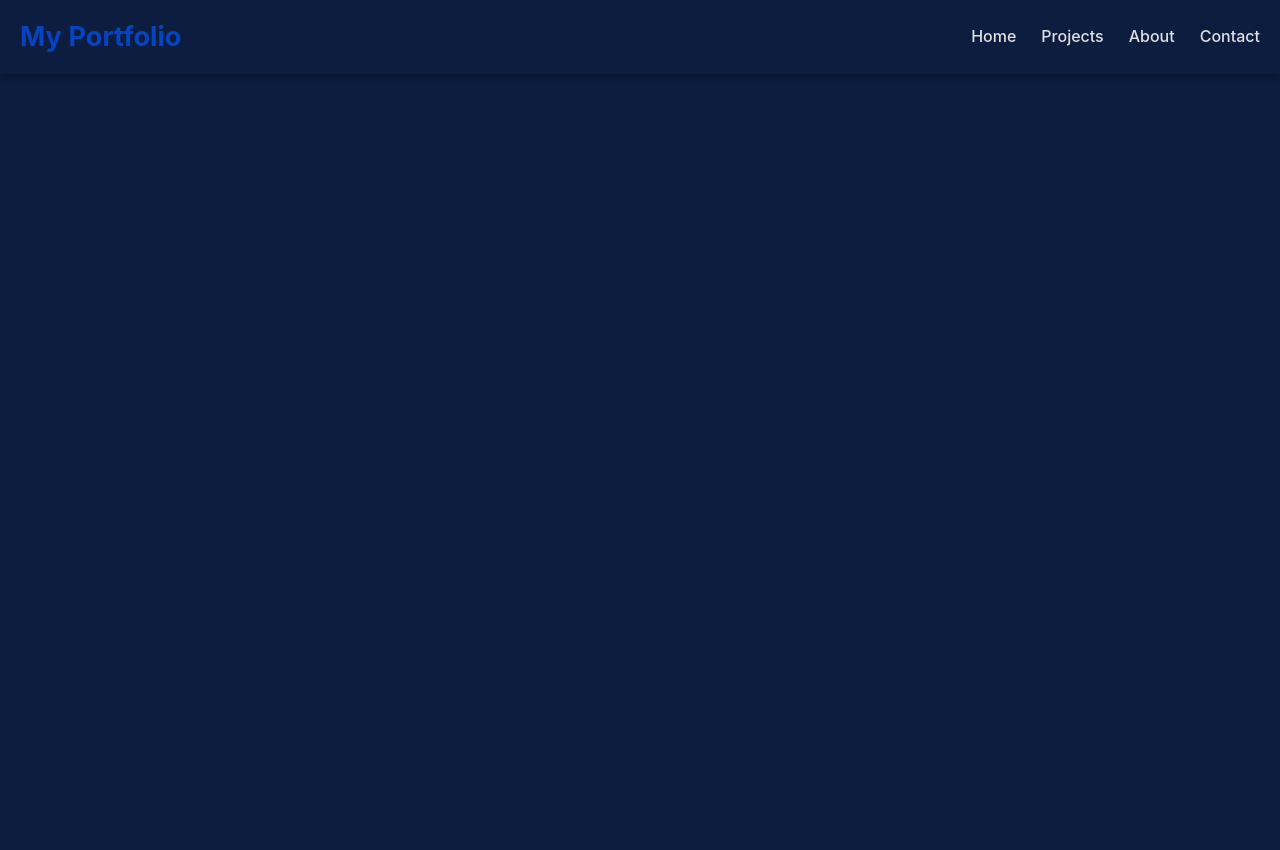
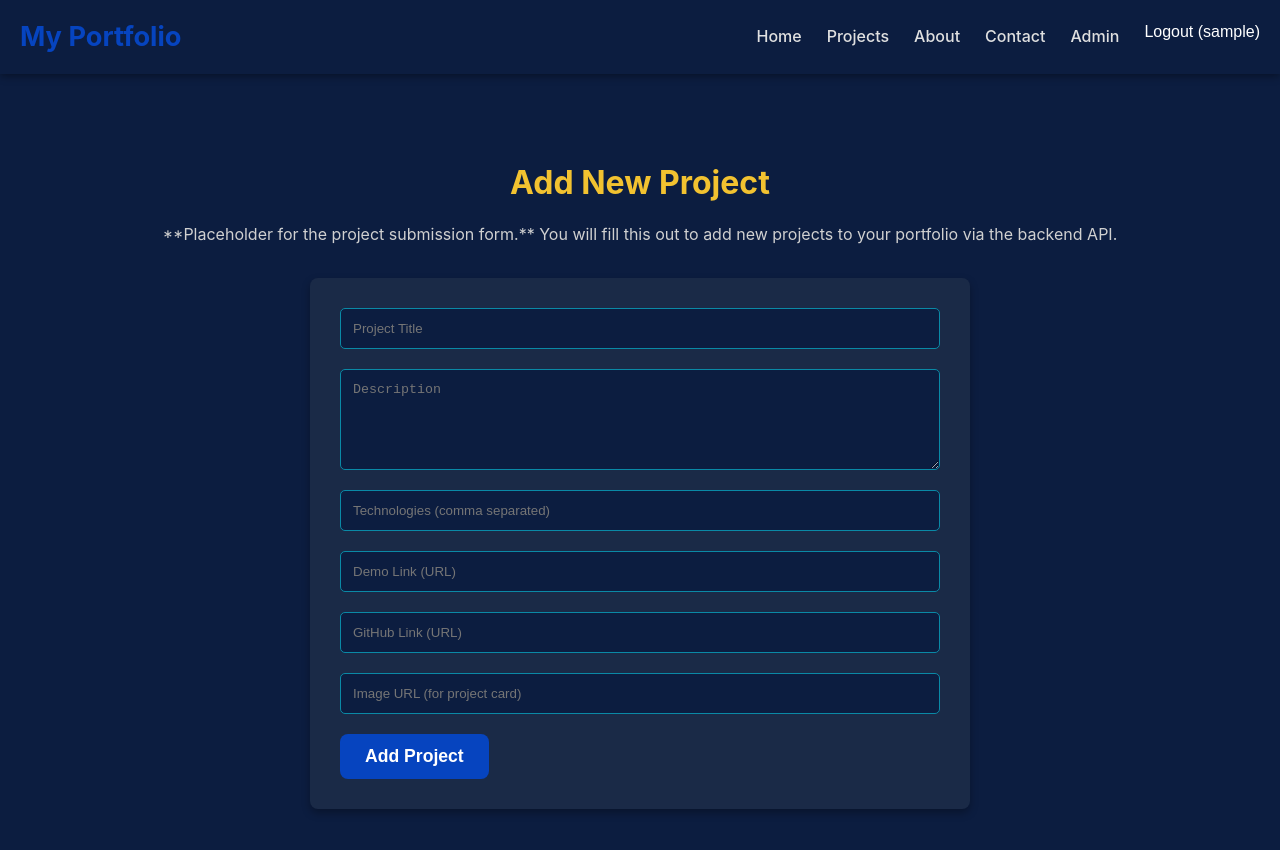
Before and after one commit to sbcybersolutions/MyPortfolioApp, a React (Vite) app in the folder frontend/: page /admin/add-project in a window 1280 px wide. Shown: the top 850 px of the page. Before the commit the page ends 800 px from the top, so only its background shows below. Built offline with nearby package versions, Linux system fonts and the light colour scheme; sample sign-in values are in the browser's storage.

Commit message:
added placeholder admin dash and create project pages and routes

```diff
--- a/frontend/src/App.jsx
+++ b/frontend/src/App.jsx
@@ -8,17 +8,22 @@ import Projects from './pages/Projects';
 import About from './pages/About';
 import Contact from './pages/Contact';
 import Navbar from './components/Navbar';
-
-// NEW AUTH IMPORTS
 import Login from './pages/auth/Login';
 import Register from './pages/auth/Register';
-// We'll add an AdminDashboard and AddProjectForm later
-// import AdminDashboard from './pages/admin/AdminDashboard';
-// import AddProjectForm from './pages/admin/AddProjectForm';
 
+// NEW IMPORT: AuthProvider
+import { AuthProvider } from './context/AuthContext';
+
+// Placeholder for admin pages (we'll create these soon)
+import AdminDashboard from './pages/admin/AdminDashboard';
+import AddProjectForm from './pages/admin/AddProjectForm';
+
+// NEW IMPORT: ProtectedRoute
+import ProtectedRoute from './components/ProtectedRoute'; // We'll create this next
 
 function App() {
   return (
+    <AuthProvider> {/* Wrap the entire application with AuthProvider */}
       <Router>
         <Navbar />
         <div className="container">
@@ -27,19 +32,31 @@ function App() {
             <Route path="/projects" element={<Projects />} />
             <Route path="/about" element={<About />} />
             <Route path="/contact" element={<Contact />} />
-
-          {/* NEW AUTH ROUTES */}
             <Route path="/login" element={<Login />} />
             <Route path="/register" element={<Register />} />
 
-          {/* Protected Admin Routes will go here later */}
-          {/*
-          <Route path="/admin" element={<ProtectedRoute><AdminDashboard /></ProtectedRoute>} />
-          <Route path="/admin/add-project" element={<ProtectedRoute><AddProjectForm /></ProtectedRoute>} />
-          */}
+            {/* PROTECTED ADMIN ROUTES */}
+            {/* Apply ProtectedRoute to routes that require authentication */}
+            <Route
+              path="/admin"
+              element={
+                <ProtectedRoute>
+                  <AdminDashboard />
+                </ProtectedRoute>
+              }
+            />
+            <Route
+              path="/admin/add-project"
+              element={
+                <ProtectedRoute>
+                  <AddProjectForm />
+                </ProtectedRoute>
+              }
+            />
           </Routes>
         </div>
       </Router>
+    </AuthProvider>
   );
 }
 
--- a/frontend/src/components/Navbar.css
+++ b/frontend/src/components/Navbar.css
@@ -81,3 +81,28 @@
     text-align: center;
   }
 }
+
+.nav-button {
+  background: none;
+  border: none;
+  color: white; /* Match link color */
+  font-size: 1em; /* Match link font size */
+  font-weight: 500; /* Match link font weight */
+  cursor: pointer;
+  padding: 0; /* Remove default button padding */
+  transition: color 0.3s ease;
+}
+
+.nav-button:hover {
+  color: var(--color-accent-blue); /* Match link hover color */
+}
+
+/* Adjust media queries if needed for button */
+@media (max-width: 768px) {
+  .navbar-links li .nav-button {
+    /* Ensure button takes full width when stacked */
+    width: 100%;
+    text-align: center;
+    padding: 5px 0; /* Match link padding */
+  }
+}
--- a/frontend/src/components/Navbar.jsx
+++ b/frontend/src/components/Navbar.jsx
@@ -1,8 +1,18 @@
 import React from 'react';
-import { Link } from 'react-router-dom'; // Import Link for navigation
-import './Navbar.css'; // We'll create this CSS file
+import { Link, useNavigate } from 'react-router-dom'; // Import useNavigate
+import './Navbar.css';
+import { useAuth } from '../context/AuthContext'; // NEW: Import useAuth hook
 
 function Navbar() {
+  const { isAuthenticated, logout, user } = useAuth(); // Get auth state and logout function
+  const navigate = useNavigate();
+
+  const handleLogout = () => {
+    logout(); // Call the logout function from context
+    navigate('/login'); // Redirect to login page after logout
+    window.location.reload(); // Optional: A full reload can ensure all components update
+  };
+
   return (
     <nav className="navbar">
       <div className="navbar-brand">
@@ -21,6 +31,27 @@ function Navbar() {
         <li>
           <Link to="/contact">Contact</Link>
         </li>
+        {isAuthenticated ? (
+          // If authenticated, show Admin Dashboard and Logout
+          <>
+            <li>
+              <Link to="/admin">Admin</Link>
+            </li>
+            <li>
+              <button onClick={handleLogout} className="nav-button">Logout ({user?.username})</button>
+            </li>
+          </>
+        ) : (
+          // If not authenticated, show Login and Register
+          <>
+            <li>
+              <Link to="/login">Login</Link>
+            </li>
+            <li>
+              <Link to="/register">Register</Link>
+            </li>
+          </>
+        )}
       </ul>
     </nav>
   );
--- /dev/null
+++ b/frontend/src/components/ProtectedRoute.jsx
@@ -0,0 +1,18 @@
+import React from 'react';
+import { Navigate } from 'react-router-dom';
+import { useAuth } from '../context/AuthContext'; // Import useAuth hook
+
+const ProtectedRoute = ({ children }) => {
+  const { isAuthenticated } = useAuth(); // Get authentication status from context
+
+  if (!isAuthenticated) {
+    // If not authenticated, redirect them to the login page.
+    // The 'replace' prop ensures that the user can't go back to the protected page via browser back button.
+    return <Navigate to="/login" replace />;
+  }
+
+  // If authenticated, render the children components (the protected content)
+  return children;
+};
+
+export default ProtectedRoute;
--- /dev/null
+++ b/frontend/src/context/AuthContext.jsx
@@ -0,0 +1,71 @@
+import React, { createContext, useState, useEffect, useContext } from 'react';
+
+// Create the Auth Context
+const AuthContext = createContext(null);
+
+// Create the Auth Provider component
+export const AuthProvider = ({ children }) => {
+  // Initialize state from localStorage on first load
+  const [user, setUser] = useState(() => {
+    try {
+      const storedUser = localStorage.getItem('user');
+      return storedUser ? JSON.parse(storedUser) : null;
+    } catch (error) {
+      console.error("Failed to parse user from localStorage", error);
+      return null;
+    }
+  });
+  const [authToken, setAuthToken] = useState(() => localStorage.getItem('authToken') || null);
+
+  // Effect to update localStorage whenever user or authToken changes
+  useEffect(() => {
+    if (user) {
+      localStorage.setItem('user', JSON.stringify(user));
+    } else {
+      localStorage.removeItem('user');
+    }
+    if (authToken) {
+      localStorage.setItem('authToken', authToken);
+    } else {
+      localStorage.removeItem('authToken');
+    }
+  }, [user, authToken]);
+
+  // Login function: updates state and localStorage
+  const login = (userData, token) => {
+    setUser(userData);
+    setAuthToken(token);
+    // Note: localStorage is updated via useEffect
+  };
+
+  // Logout function: clears state and localStorage
+  const logout = () => {
+    setUser(null);
+    setAuthToken(null);
+    // Note: localStorage is updated via useEffect
+  };
+
+  // Value provided to consumers of this context
+  const authContextValue = {
+    user,
+    authToken,
+    isAuthenticated: !!user && !!authToken, // Check if both user data and token exist
+    login,
+    logout,
+  };
+
+  return (
+    <AuthContext.Provider value={authContextValue}>
+      {children}
+    </AuthContext.Provider>
+  );
+};
+
+// Custom hook to easily consume the AuthContext
+export const useAuth = () => {
+  const context = useContext(AuthContext);
+  if (context === undefined) {
+    throw new Error('useAuth must be used within an AuthProvider');
+  }
+  return context;
+};
--- /dev/null
+++ b/frontend/src/pages/admin/AddProjectForm.jsx
@@ -0,0 +1,46 @@
+import React from 'react';
+
+function AddProjectForm() {
+  return (
+    <div className="add-project-container" style={{ textAlign: 'center', padding: '40px' }}>
+      <h1 style={{ color: 'var(--color-yellow)' }}>Add New Project</h1>
+      <p style={{ color: '#D0D0D0', marginTop: '20px' }}>
+        **Placeholder for the project submission form.**
+        You will fill this out to add new projects to your portfolio via the backend API.
+      </p>
+      {/* Future Project Form will go here */}
+      <form style={{
+          display: 'flex',
+          flexDirection: 'column',
+          gap: '20px',
+          maxWidth: '600px',
+          margin: '30px auto',
+          padding: '30px',
+          backgroundColor: '#1A2A47',
+          borderRadius: '8px',
+          boxShadow: '0 4px 8px rgba(0, 0, 0, 0.3)',
+          textAlign: 'left'
+      }}>
+          <input type="text" placeholder="Project Title" disabled style={{ padding: '12px', border: '1px solid #0A89A6', borderRadius: '5px', background: '#0C1D40', color: '#E0E0E0' }} />
+          <textarea placeholder="Description" rows="5" disabled style={{ padding: '12px', border: '1px solid #0A89A6', borderRadius: '5px', background: '#0C1D40', color: '#E0E0E0' }}></textarea>
+          <input type="text" placeholder="Technologies (comma separated)" disabled style={{ padding: '12px', border: '1px solid #0A89A6', borderRadius: '5px', background: '#0C1D40', color: '#E0E0E0' }} />
+          <input type="url" placeholder="Demo Link (URL)" disabled style={{ padding: '12px', border: '1px solid #0A89A6', borderRadius: '5px', background: '#0C1D40', color: '#E0E0E0' }} />
+          <input type="url" placeholder="GitHub Link (URL)" disabled style={{ padding: '12px', border: '1px solid #0A89A6', borderRadius: '5px', background: '#0C1D40', color: '#E0E0E0' }} />
+          <input type="url" placeholder="Image URL (for project card)" disabled style={{ padding: '12px', border: '1px solid #0A89A6', borderRadius: '5px', background: '#0C1D40', color: '#E0E0E0' }} />
+          <button type="submit" disabled style={{
+              backgroundColor: 'var(--color-primary-blue)',
+              color: 'white',
+              padding: '12px 25px',
+              border: 'none',
+              borderRadius: '8px',
+              fontWeight: 'bold',
+              cursor: 'not-allowed',
+              fontSize: '1.1em',
+              alignSelf: 'flex-start'
+          }}>Add Project</button>
+      </form>
+    </div>
+  );
+}
+
+export default AddProjectForm;
--- /dev/null
+++ b/frontend/src/pages/admin/AdminDashboard.jsx
@@ -0,0 +1,36 @@
+import React from 'react';
+import { Link } from 'react-router-dom'; // Assuming you might link to other admin pages
+import { useAuth } from '../../context/AuthContext'; // To display logged-in user
+
+function AdminDashboard() {
+  const { user } = useAuth(); // Get user details from context
+
+  return (
+    <div className="admin-dashboard-container" style={{ textAlign: 'center', padding: '40px' }}>
+      <h1 style={{ color: 'var(--color-yellow)' }}>Admin Dashboard</h1>
+      {user && <p style={{ color: 'var(--color-accent-blue)' }}>Welcome, {user.username}!</p>}
+      <p style={{ color: '#D0D0D0', marginTop: '20px' }}>
+        This is your private admin area. Here you can manage your portfolio content.
+      </p>
+      <div style={{ marginTop: '30px' }}>
+        <Link to="/admin/add-project" style={{
+            backgroundColor: 'var(--color-primary-blue)',
+            color: 'white',
+            padding: '12px 25px',
+            borderRadius: '8px',
+            textDecoration: 'none',
+            fontWeight: 'bold',
+            fontSize: '1.1em',
+            transition: 'background-color 0.3s ease, transform 0.2s ease',
+            display: 'inline-block'
+        }}>Add New Project</Link>
+        {/* Future links for managing skills, messages, etc. */}
+        <p style={{ color: '#aaa', marginTop: '20px' }}>
+            (Other admin functionalities like 'Edit Projects', 'Manage Skills', 'View Messages' will go here)
+        </p>
+      </div>
+    </div>
+  );
+}
+
+export default AdminDashboard;
--- a/frontend/src/pages/auth/Login.jsx
+++ b/frontend/src/pages/auth/Login.jsx
@@ -1,22 +1,23 @@
 import React, { useState } from 'react';
-import { useNavigate, Link } from 'react-router-dom'; // For navigation and linking to register
+import { useNavigate, Link } from 'react-router-dom';
 import axios from 'axios';
-import '../auth/auth.css'; // Import shared auth styling
+import '../auth/auth.css';
+import { useAuth } from '../../context/AuthContext'; // NEW: Import useAuth hook
 
 function Login() {
   const [username, setUsername] = useState('');
   const [password, setPassword] = useState('');
   const [error, setError] = useState('');
   const [loading, setLoading] = useState(false);
-  const navigate = useNavigate(); // Hook to programmatically navigate
+  const navigate = useNavigate();
+  const { login } = useAuth(); // NEW: Get the login function from context
 
-  // Define your backend API URL from environment variables
   const API_URL = import.meta.env.VITE_API_URL || 'http://localhost:5000';
 
   const handleSubmit = async (e) => {
-    e.preventDefault(); // Prevent default form submission
-    setError('');      // Clear previous errors
-    setLoading(true);  // Set loading state
+    e.preventDefault();
+    setError('');
+    setLoading(true);
 
     try {
       const response = await axios.post(`${API_URL}/api/auth/login`, {
@@ -24,31 +25,27 @@ function Login() {
         password,
       });
 
-      // Assuming your backend sends the token in response.data.token
       const { token, _id, username: loggedInUsername } = response.data;
 
-      // Store token and user info in localStorage (or sessionStorage for less persistence)
-      localStorage.setItem('authToken', token);
-      localStorage.setItem('user', JSON.stringify({ _id, username: loggedInUsername }));
+      login({ _id, username: loggedInUsername }, token); // Use the context login function
 
-      // Redirect to an admin dashboard or home page after successful login
-      navigate('/admin'); // We'll create this admin route soon!
-      // Optionally, refresh page to re-render components that check auth status
-      window.location.reload();
-
+      navigate('/admin'); // Redirect to admin dashboard
+      // No need for window.location.reload() if context updates properly
+      // window.location.reload(); // Can remove this line now
     } catch (err) {
       console.error('Login error:', err);
       if (err.response && err.response.data && err.response.data.message) {
-        setError(err.response.data.message); // Display error message from backend
+        setError(err.response.data.message);
       } else {
         setError('An unexpected error occurred. Please try again.');
       }
     } finally {
-      setLoading(false); // Stop loading regardless of success or failure
+      setLoading(false);
     }
   };
 
   return (
+    // ... rest of Login component (no changes needed below this)
     <div className="auth-container">
       <div className="auth-card">
         <h1>Login</h1>
```
Also changed, not shown: frontend/src/pages/auth/Register.jsx (+5 -3 lines). Lines whose indentation alone changed are shown as unchanged.
